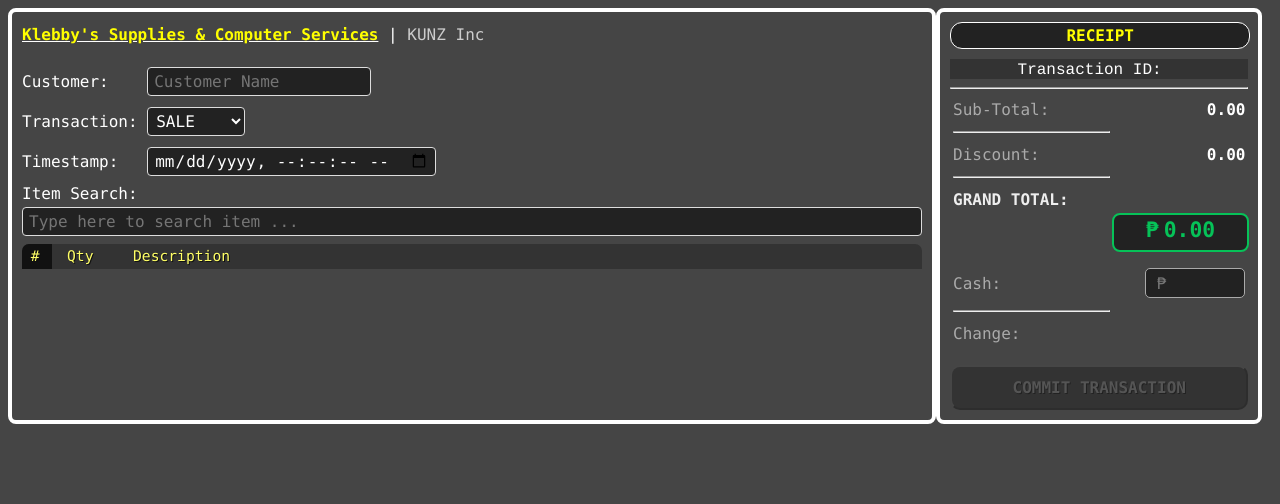
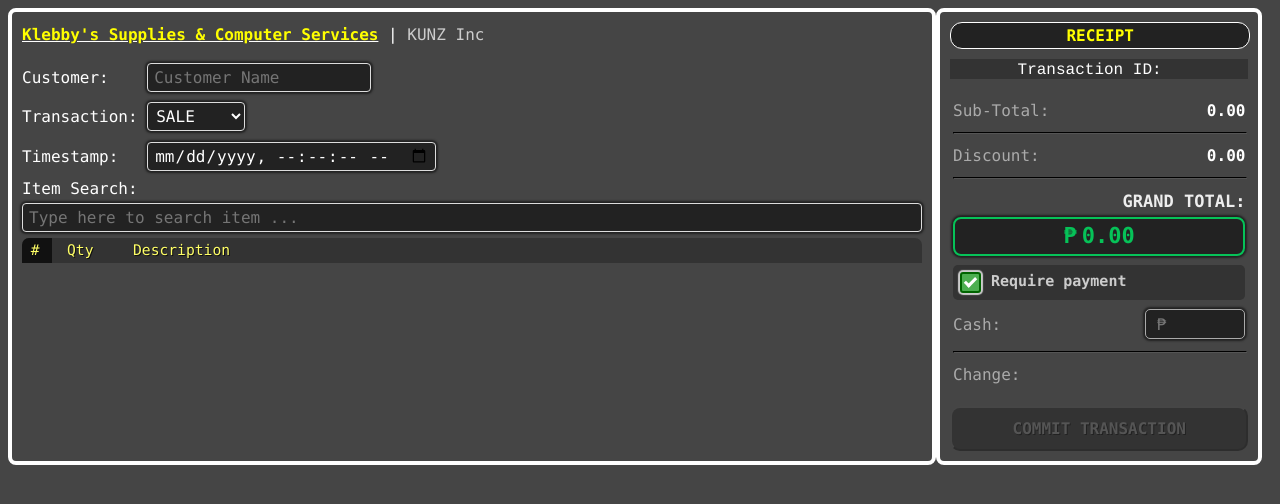
Before and after one commit to hkunz/webpos-system, a PHP site: page / in a window 1280 px wide. Shown: the top 504 px of the page. Run offline with PHP 8.4, Linux system fonts and the light colour scheme; data that the repository does not hold is empty.

Commit message:
improve look

```diff
--- a/service/css/grand-total-view.css
+++ b/service/css/grand-total-view.css
@@ -41,7 +41,7 @@ td.td-value {
 
 hr.division {
   width: 100%;
-  color: #AAAAAA;
+  border-color: #555555;
 }
 
 label.label-text {
@@ -54,26 +54,26 @@ label.calc-amount-value {
 }
 
 label.grand-total {
-  font-size: 12pt;
+  font-size: 17px;
   color: #EEEEEE;
   font-weight: bold;
-  display: block;
 }
 
 label.grand-total-value {
-  font-size: 16pt;
+  font-size: 22px;
   color: #06C258;
   font-weight: bold;
   vertical-align: middle;
-  line-height: 30px;
+  line-height: 34px;
 }
 
 div.grand-total-value {
-  width: 100%;
-  background-color: #444444;
   text-align: center;
   border-radius: 8px;
   border: 2px solid #06C258;
+  box-shadow: 0 0 2px 2px #222222;
+  background-color:#222222;
+  height:35px;
 }
 
 input.cash-input {
@@ -84,9 +84,26 @@ input.cash-input {
   border-radius:5px;
 }
 
+input.cash-input:focus {
+  border: 1px solid #ffff99;
+}
+
 label.cash-change {
   color: #ff3333;
   font-weight: bold;
   text-shadow: 1px 1px #222222;
   /*background-color:#222222;*/
 }
+
+div.require-payment {
+  left:0px;
+  right:0px;
+  height:28px;
+  margin-bottom:5px;
+  margin-top:5px;
+  border:0px solid #222222;
+  background-color:#333333;
+  border-radius:5px;
+  padding-left:5px;
+  padding-top:7px;
+}
--- a/service/css/items-list-styles.css
+++ b/service/css/items-list-styles.css
@@ -24,9 +24,16 @@ input.item-amount-input {
 input.item-amount-input-no-border {
   float:left;
   margin-left:3px;
-  margin-top:2px;
+  bottom: 0px;
   border: 1px solid #AAAAAA;
   border-radius:6px;
+  box-shadow: 0 0 0px 0px #000000;
+  margin-top: 5px;
+}
+
+input.item-amount-input-no-border:focus {
+  border: 1px solid #FFFFAA;
+  box-shadow: 0 0 1px 1px #000000;
 }
 
 button.delete-button {
@@ -41,6 +48,12 @@ button.delete-button {
   cursor: pointer;
   height: 32px;
   width: 30px;
+}
+
+div.search_item {
+  width: 100%;
+  margin-top: 5px;
+  margin-bottom: 6px;
 }
 
 div.descriptions {
--- a/service/css/main-styles.css
+++ b/service/css/main-styles.css
@@ -14,13 +14,14 @@ body {
   color: #00FF00;
 }
 
-input[type=text] {
+input {
   padding: 4px 6px 4px 6px;
-  margin: 4px 0px 8px 0px;
+  /*margin: 4px 0px 8px 0px;*/
   box-sizing: border-box;
   border: 1px solid #DDD;
   border-radius: 4px;
   background-color: #222222;
+  box-shadow: 0 0 2px 2px #222222;
 }
 
 input.amount-input {
@@ -57,6 +58,12 @@ input[list]
   background: #222222;
 }
 
+input:focus, select:focus {
+  outline: 0px;
+  box-shadow: 0 0 2px 2px #222222;
+  border: 1px solid #ffff99;
+}
+
 select {
   padding: 3px 4px 3px 4px;
   margin: 3px 3px 8px 0px;
@@ -64,6 +71,7 @@ select {
   border: 1px solid #DDD;
   border-radius: 4px;
   background-color: #222222;
+  box-shadow: 0 0 2px 2px #222222;
 }
 
 a:hover {
@@ -92,14 +100,6 @@ div.container-right {
   margin-left: 20px;
   display: table-cell;
   width: 100%;
-}
-
-textarea:focus, input:focus{
-    outline: none;
-}
-
-*:focus {
-    outline: none;
 }
 
 .button {
@@ -165,3 +165,88 @@ button.commit-transaction-button:hover:enabled {
     text-shadow: 0 0 20px #fff, 0 0 30px #ff4da6, 0 0 40px #ff4da6, 0 0 50px #ff4da6, 0 0 60px #ff4da6, 0 0 70px #ff4da6, 0 0 80px #ff4da6;
   }
 }
+
+/* The checkbox-container */
+.checkbox-container {
+  display: block;
+  position: relative;
+  left: 2px;
+  padding-top: 0px;
+  padding-left: 31px;
+  margin-bottom: 12px;
+  cursor: pointer;
+  font-size: 15px;
+  font-weight: bold;
+  color: #CCCCCC;
+  -webkit-user-select: none;
+  -moz-user-select: none;
+  -ms-user-select: none;
+  user-select: none;
+}
+
+/* Hide the browser's default checkbox */
+.checkbox-container input {
+  position: absolute;
+  opacity: 0;
+  cursor: pointer;
+  height: 0;
+  width: 0;
+}
+
+/* Create a custom checkbox */
+.checkmark {
+  position: absolute;
+  top: 0;
+  left: 0;
+  height: 17px;
+  width: 17px;
+  background-color: #eee;
+  border: 2px solid #006400;
+  border-radius:3px;
+  box-shadow: 0 0 1px 2px #CCCCCC;
+}
+
+/* On mouse-over, add a grey background color */
+.checkbox-container:hover input ~ .checkmark {
+  background-color: #BBBBBB;
+}
+
+/* When the checkbox is checked, add a green background */
+.checkbox-container input:checked ~ .checkmark {
+  background-color: #4CAF50;
+  border: 2px solid #006400;
+}
+
+/* Create the checkmark/indicator (hidden when not checked) */
+.checkmark:after {
+  content: "";
+  position: absolute;
+  display: none;
+}
+
+/* Show the checkmark when checked */
+.checkbox-container input:checked ~ .checkmark:after {
+  display: block;
+}
+
+.checkbox-container input:focus {
+  border: 1px solid #FFFF99;
+}
+
+/* Style the checkmark/indicator */
+.checkbox-container .checkmark:after {
+  left: 5px;
+  top: 1px;
+  width: 4px;
+  height: 9px;
+  border: 1px solid white;
+  border-width: 0 3px 3px 0;
+  -webkit-transform: rotate(45deg);
+  -ms-transform: rotate(45deg);
+  transform: rotate(45deg);
+}
+
+button:focus {
+  outline: none;
+  box-shadow: 0 0 2px 2px #222222;
+}
--- a/service/index.php
+++ b/service/index.php
@@ -46,7 +46,7 @@
     <form>
     <br/>
       Customer:&nbsp;&nbsp;&nbsp;
-      <input type="text" id="customer" maxlength="30" placeholder="Customer Name" spellcheck="false"/>
+      <input type="text" id="customer" style="margin-bottom:7px;" maxlength="30" placeholder="Customer Name" spellcheck="false"/>
       <br>
       Transaction:
       <select id="transaction_type">
@@ -62,7 +62,7 @@
       <br>
     </form>
     Item Search:
-    <div style="width:100%">
+    <div class="search_item">
       <input type="text" class="awesomplete" id="search_item_input" placeholder="Type here to search item ..." spellcheck="false" />
     </div>
     <div class="items-list-header">
@@ -83,37 +83,46 @@
     <div class="transaction-text-div">
       Transaction ID: <label id="transaction_id" style="color:#ffff00;font-weight:bold;">&nbsp;</label>
     </div>
-    <hr/>
+    <br/>
     <table class="totals-grid">
       <tr class="totals-tr">
         <td><label class="label-text">Sub-Total:</label></td>
         <td class="td-value"><label id="sub_total_value" class="calc-amount-value">0.00</label></td>
       </tr>
       <tr class="totals-tr">
-        <td><hr class="division"/></td>
+        <td colspan="2"><hr class="division"/></td>
       </tr>
       <tr class="totals-tr">
         <td><label class="label-text">Discount:</label></td>
         <td class="td-value"><label id="discount_value" class="calc-amount-value">0.00</label></td>
       </tr>
       <tr class="totals-tr">
-        <td><hr class="division"/></td>
+        <td colspan="2"><hr class="division"/></td>
       </tr>
       <tr class="totals-tr">
-        <td>
-          <label class="grand-total">GRAND TOTAL: </label>
+        <td class="td-value" colspan="2">
+          <label class="grand-total">GRAND TOTAL:</label>
         </td>
-        <td></td>
       </tr>
       <tr class="totals-tr">
-        <td></td>
-        <td class="td-value">
-          <div class="grand-total-value" style="background-color:#222222;height:35px;text-align:center">
+      </tr>
+      <tr class="totals-tr">
+        <td class="td-value" colspan="2">
+          <div class="grand-total-value">
             <label class="grand-total-value" style="padding-right:5px;">₱</label><label id="grand_total_value" class="grand-total-value">0.00</label>
           </div>
         </td>
       </tr>
-      <tr height="10px"></tr>
+      <tr class="totals-tr">
+        <td colspan="2">
+          <div class="require-payment">
+            <label class="checkbox-container">Require payment
+              <input id="require_payment_checkbox" type="checkbox" checked>
+              <span class="checkmark"></span>
+            </label>
+          </div>
+        </td>
+      </tr>
       <tr class="totals-tr">
         <td><label class="label-text">Cash:</label></td>
         <td class="td-value">
@@ -121,7 +130,7 @@
         </td>
       </tr>
       <tr class="totals-tr">
-        <td><hr class="division"/></td>
+        <td colspan="2"><hr class="division"/></td>
       </tr>
       <tr class="totals-tr">
         <td><label class="label-text">Change:</label></td>
--- a/service/js/ItemSelectionListHandler.js
+++ b/service/js/ItemSelectionListHandler.js
@@ -61,7 +61,7 @@ class ItemSelectionListHandler {
 
 		newdiv.setAttribute('id', this.getItemIdName(id));
 		newdiv.className = "divtr";
-		newdiv.innerHTML = '<div style="width:100%;"><div id="' + this.getRowItemNumberBoxIdName(id) + '" class="item-number-box" style="background-color:' + this.getRowItemNumberBoxColor(len) + '"><label id="list_number" class="list-number">' + len + '</label></div><input id="' + this.getRowItemAmountInputIdName(id)  + '" class="amount-input-small item-amount-input-no-border" style="margin-top:4px;" value="' + item.amount + '" type="number" min="1" max="999"/><div class="descriptions"><label class="description" id="line1">' + '[' + item.code + '] ' + description  + '</label><label id="line2" class="sub-description">' + '[' + item.unit + '] ' + '[₱' + item.price + '] ' + description + '</label></div><div class="divtd" style="float:right;vertical-align:middle;"><label id="' + this.getItemPriceIdName(id)  + '" class="item-price" style="display:block;float:left;">' + this.getTotalPrice(item) + '</label><button id="' + this.getItemRemoveButtonIdName(id) + '" class="delete-button" style="display:block;float:right;">x</button></div></div>'
+		newdiv.innerHTML = '<div style="width:100%;"><div id="' + this.getRowItemNumberBoxIdName(id) + '" class="item-number-box" style="background-color:' + this.getRowItemNumberBoxColor(len) + '"><label id="list_number" class="list-number">' + len + '</label></div><input id="' + this.getRowItemAmountInputIdName(id)  + '" class="amount-input-small item-amount-input-no-border" value="' + item.amount + '" type="number" min="1" max="999"/><div class="descriptions"><label class="description" id="line1">' + '[' + item.code + '] ' + description  + '</label><label id="line2" class="sub-description">' + '[' + item.unit + '] ' + '[₱' + item.price + '] ' + description + '</label></div><div class="divtd" style="float:right;vertical-align:middle;"><label id="' + this.getItemPriceIdName(id)  + '" class="item-price" style="display:block;float:left;">' + this.getTotalPrice(item) + '</label><button id="' + this.getItemRemoveButtonIdName(id) + '" class="delete-button" style="display:block;float:right;">x</button></div></div>'
 		document.getElementById(this.getItemsListIdName()).appendChild(newdiv);
 		let button = document.getElementById(this.getItemRemoveButtonIdName(id));
 		button.addEventListener('click', function(e) {
--- a/service/js/main.js
+++ b/service/js/main.js
@@ -27,7 +27,7 @@ function updateNextTransactionId() {
 	$('#transaction_id').text(id);
 }
 
-function commitSaleTransaction(thiz, json) {
+function commitTransaction(thiz, json) {
 	$.ajax({
 		type: "POST",
 		url: "php/commit-sale-transaction.php?_=" + new Date().getTime(),
@@ -51,6 +51,8 @@ function prepareNextTransaction(thiz) {
 function reset() {
 	document.getElementById('transaction_timestamp').value = '';
 	document.getElementById('customer').value = '';
+	document.getElementById('transaction_type').value = 'sale';
+	$('#require_payment_checkbox').prop('checked', true);
 	item_selects_list_handler.reset();
 }
 
@@ -93,8 +95,8 @@ $(document).ready(function() {
 		o['grand_total'] = grand_total;
 		let json = JSON.stringify(o);
 		console.log("commit transaction: " + json);
-		if (type == "SALE") {
-			commitSaleTransaction(thiz, json);
+		if (type == "SALE" || type == "RESTOCK") {
+			commitTransaction(thiz, json);
 		}
 	});
 
```
